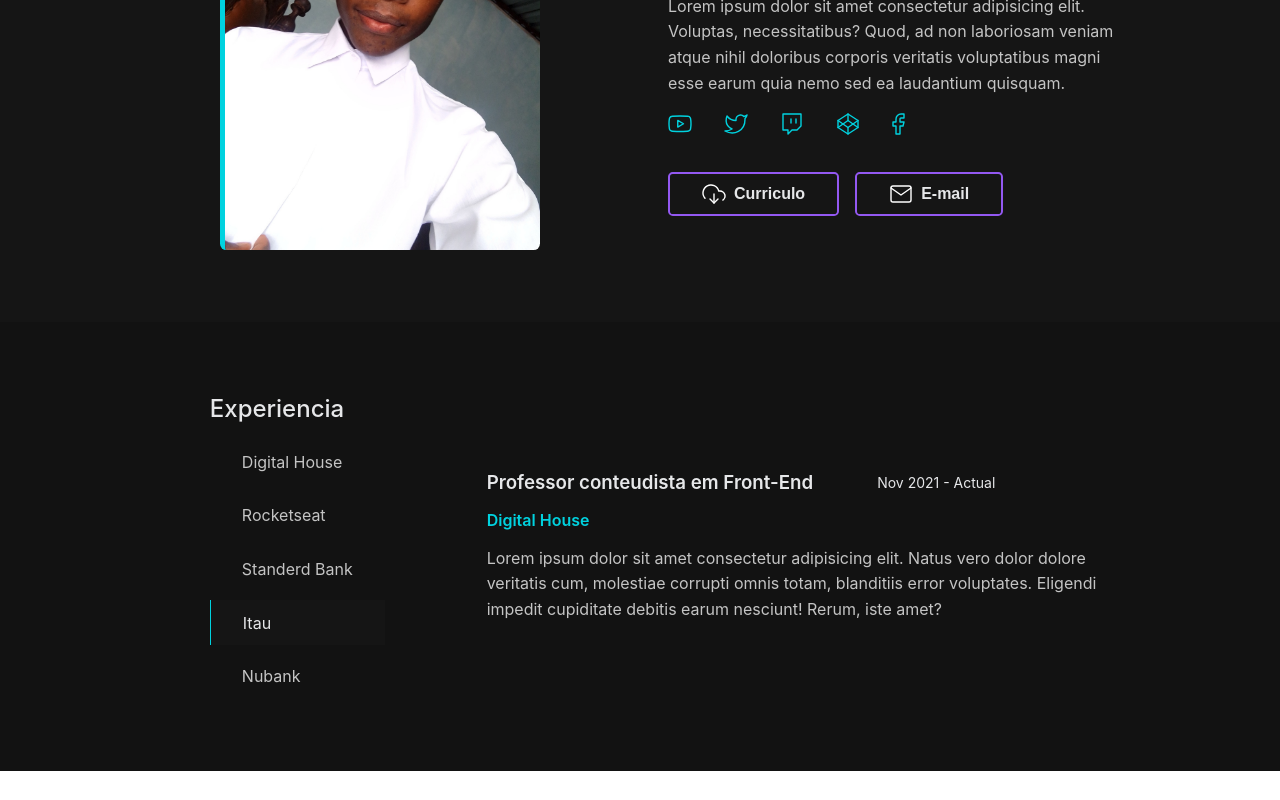
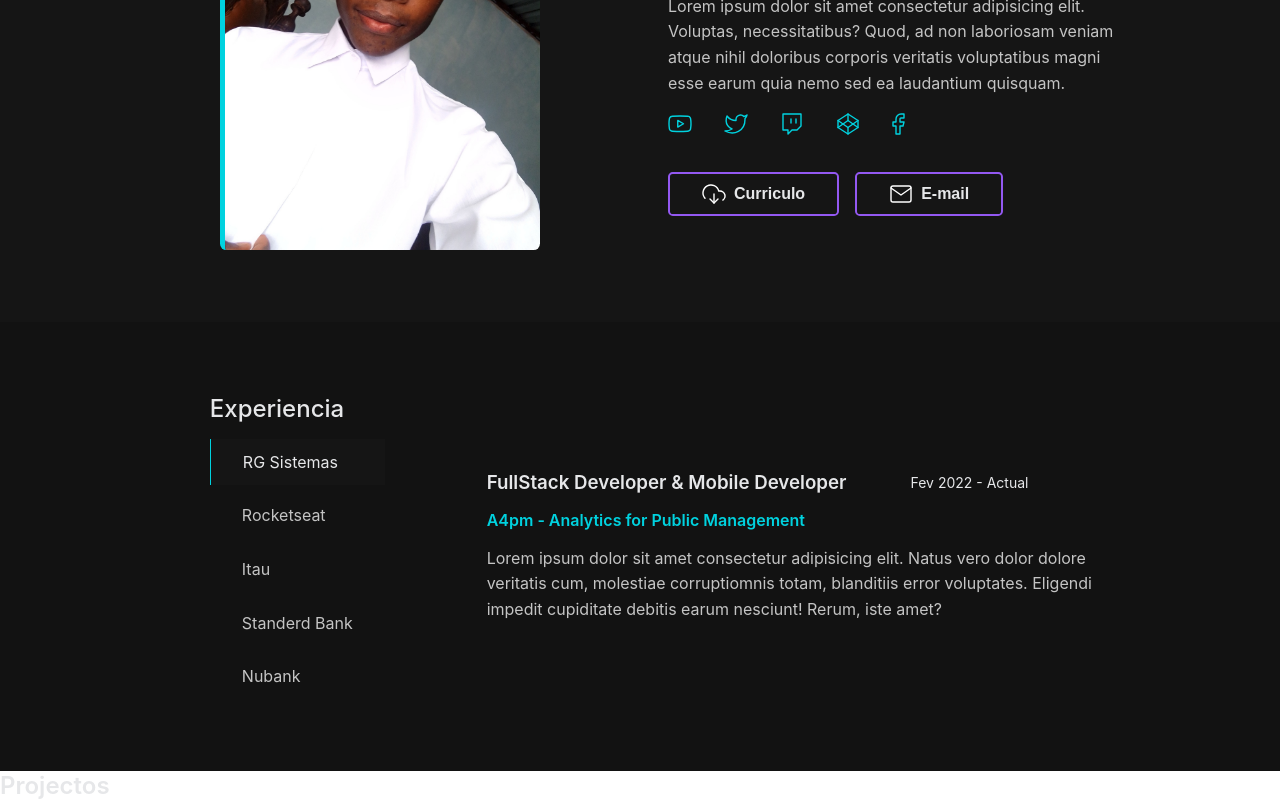
Before and after one commit to yazaldefilimone/challenge-portifolio-condelaria-v2, a React (Create React App) app: page / in a window 1280 px wide. Shown: the part 836-1636 px from the top of the page. Before the commit the page ends 1607 px from the top, so only its background shows below. Built offline with nearby package versions, Linux system fonts and the light colour scheme.

Commit message:
feat:create experiencia

```diff
--- a/src/App.tsx
+++ b/src/App.tsx
@@ -5,6 +5,7 @@ import { Home } from './components/Home';
 
 import GlobalStyles from './styles/globalStyle';
 import { Experiencia } from './components/Experiencia';
+import { Projectos } from './components/Projectos';
 
 export const App: FunctionComponent = () => {
   return (
@@ -14,6 +15,7 @@ export const App: FunctionComponent = () => {
         <Home />
         <Sobre />
         <Experiencia />
+        <Projectos />
       </main>
       <GlobalStyles />
     </Fragment>
--- /dev/null
+++ b/src/api/fake/db.ts
@@ -0,0 +1,37 @@
+export const data = [
+  {
+    company: 'RG Sistemas',
+    prof: 'FullStack Developer & Mobile Developer',
+    time: 'Fev 2022 - Actual',
+    set: 'A4pm - Analytics for Public Management',
+    desc: 'Lorem ipsum dolor sit amet consectetur adipisicing elit. Natus vero dolor dolore veritatis cum, molestiae corruptiomnis totam, blanditiis error voluptates. Eligendi impedit cupiditate debitis earum nesciunt! Rerum, iste amet?',
+  },
+  {
+    company: 'Rocketseat',
+    prof: 'Professor  em Back-end & UI Design',
+    time: 'Nov 2021 - Passado',
+    set: 'Rocketseat Content',
+    desc: 'Lorem ipsum dolor sit amet consectetur adipisicing elit. Natus vero dolor dolore veritatis cum, molestiae corruptiomnis totam, blanditiis error voluptates. Eligendi impedit cupiditate debitis earum nesciunt! Rerum, iste amet?',
+  },
+  {
+    company: 'Itau',
+    prof: 'UI Design & Sofware Egenier',
+    time: 'Maio 2019 - Passado',
+    set: 'Itau Sofware',
+    desc: 'Lorem ipsum dolor sit amet consectetur adipisicing elit. Natus vero dolor dolore veritatis cum, molestiae corruptiomnis totam, blanditiis error voluptates. Eligendi impedit cupiditate debitis earum nesciunt! Rerum, iste amet?',
+  },
+  {
+    company: 'Standerd Bank',
+    prof: 'UI Design & Front-End',
+    time: 'Nov 2018 - Passado',
+    set: 'Standerd Bank',
+    desc: 'Lorem ipsum dolor sit amet consectetur adipisicing elit. Natus vero dolor dolore veritatis cum, molestiae corruptiomnis totam, blanditiis error voluptates. Eligendi impedit cupiditate debitis earum nesciunt! Rerum, iste amet?',
+  },
+  {
+    company: 'Nubank',
+    prof: 'Fullstack Developer',
+    time: 'Dez 2017 - Passado',
+    set: 'Nubank Developer',
+    desc: 'Lorem ipsum dolor sit amet consectetur adipisicing elit. Natus vero dolor dolore veritatis cum, molestiae corruptiomnis totam, blanditiis error voluptates. Eligendi impedit cupiditate debitis earum nesciunt! Rerum, iste amet?',
+  },
+];
--- a/src/components/Experiencia/index.tsx
+++ b/src/components/Experiencia/index.tsx
@@ -1,41 +1,43 @@
+/* eslint-disable jsx-a11y/anchor-is-valid */
 import React, { FunctionComponent } from 'react';
 
 import { ExperienciaContainer, ExperienciaContent, ExperienciaWrapper, ExperienciaNavegation } from './styles';
+import { data } from '../../api/fake/db';
 
 export const Experiencia: FunctionComponent = () => {
+  // eslint-disable-next-line @typescript-eslint/no-unused-vars
+  const [experienciaCompanies, setExperienciaCompanies] = React.useState(data);
+  const [indexActive, setIndexActive] = React.useState(1);
+  const [experienciaDescription, setExperienciaDescription] = React.useState(experienciaCompanies[indexActive - 1]);
+
+  function handlerClick({ target }: any) {
+    let id: number = Number(target.id);
+    setIndexActive(id + 1);
+    setExperienciaDescription(experienciaCompanies[id]);
+  }
+
   return (
     <ExperienciaContainer className="section">
       <ExperienciaWrapper className="container grid">
-        <ExperienciaNavegation>
+        <ExperienciaNavegation active={indexActive}>
           <h2>Experiencia</h2>
           <ul>
-            <li>
-              <a href="#">Digital House</a>
-            </li>
-            <li>
-              <a href="#">Rocketseat</a>
-            </li>
-            <li>
-              <a href="#">Standerd Bank</a>
-            </li>
-            <li>
-              <a href="#">Itau</a>
-            </li>
-            <li>
-              <a href="#">Nubank</a>
-            </li>
+            {experienciaCompanies.map((item, index) => (
+              <li>
+                <a onClick={handlerClick} id={`${index}`}>
+                  {item.company}
+                </a>
+              </li>
+            ))}
           </ul>
         </ExperienciaNavegation>
         <ExperienciaContent>
           <div>
-            <h3>Professor conteudista em Front-End</h3>
-            <span>Nov 2021 - Actual</span>
+            <h3>{experienciaDescription.prof}</h3>
+            <span>{experienciaDescription.time}</span>
           </div>
-          <span>Digital House</span>
-          <p>
-            Lorem ipsum dolor sit amet consectetur adipisicing elit. Natus vero dolor dolore veritatis cum, molestiae corrupti
-            omnis totam, blanditiis error voluptates. Eligendi impedit cupiditate debitis earum nesciunt! Rerum, iste amet?
-          </p>
+          <span>{experienciaDescription.set}</span>
+          <p>{experienciaDescription.desc}</p>
         </ExperienciaContent>
       </ExperienciaWrapper>
     </ExperienciaContainer>
--- a/src/components/Experiencia/styles.ts
+++ b/src/components/Experiencia/styles.ts
@@ -1,5 +1,7 @@
-import styled from 'styled-components';
-
+import styled, { StyledProps } from 'styled-components';
+interface NavegationProps {
+  active: number;
+}
 export const ExperienciaContainer = styled.article`
   width: 100%;
   background-color: var(--dark-color);
@@ -25,8 +27,9 @@ export const ExperienciaNavegation = styled.nav`
       min-width: 175px;
       padding: 0.8rem 2rem;
       display: inline-block;
+      cursor: pointer;
     }
-    li:nth-child(4) {
+    li:nth-child(${(props: StyledProps<NavegationProps>) => props.active}) {
       a {
         color: var(--white-color);
         background: var(--dark-color-alt);
--- /dev/null
+++ b/src/components/Projectos/index.tsx
@@ -0,0 +1,11 @@
+import React, { FunctionComponent } from 'react';
+
+import { ProjectosContainer } from './styles';
+
+export const Projectos: FunctionComponent = () => {
+  return (
+    <ProjectosContainer>
+      <h1>Projectos</h1>
+    </ProjectosContainer>
+  );
+};
--- /dev/null
+++ b/src/components/Projectos/styles.ts
@@ -0,0 +1,3 @@
+import styled from 'styled-components';
+
+export const ProjectosContainer = styled.article``;
```
